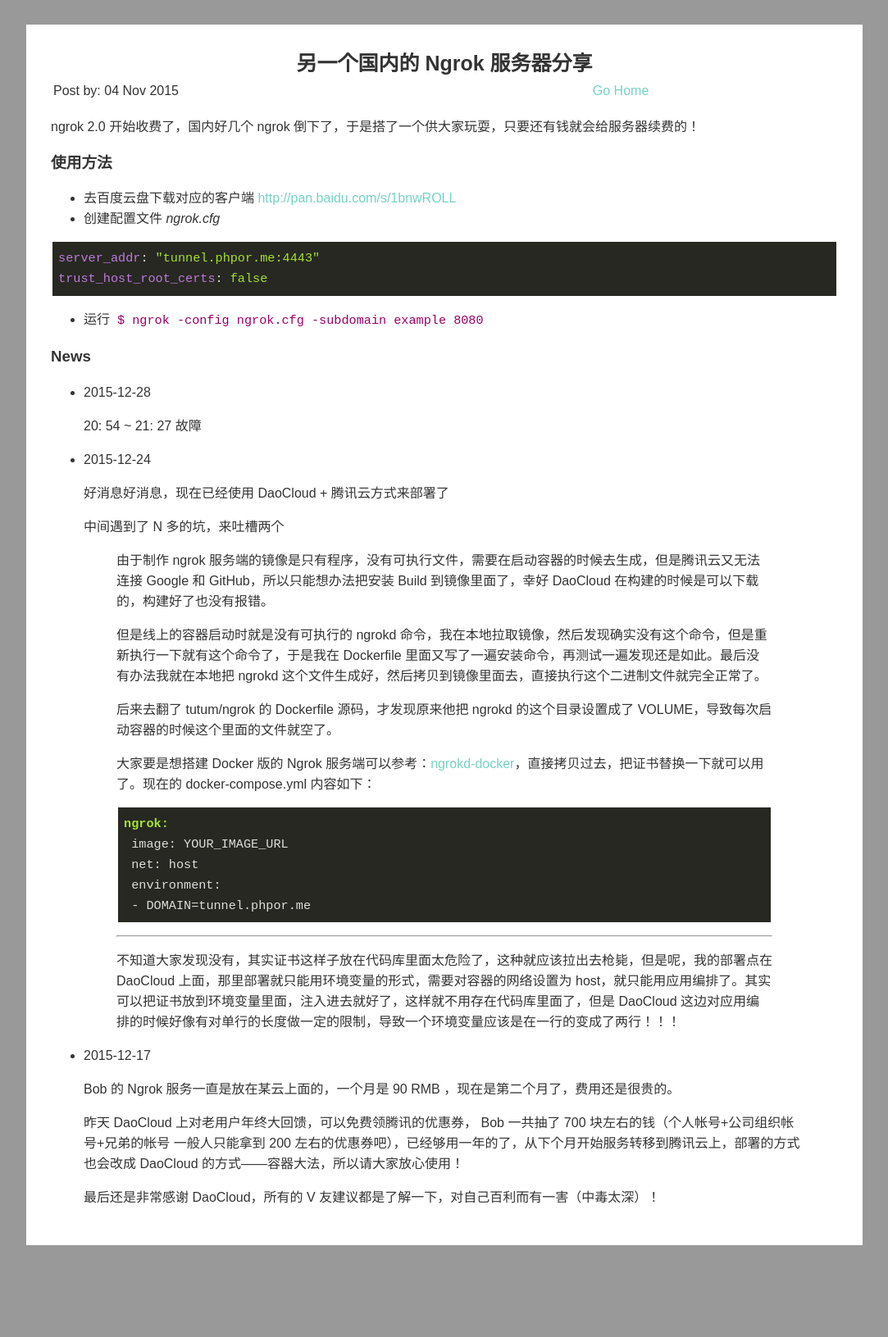
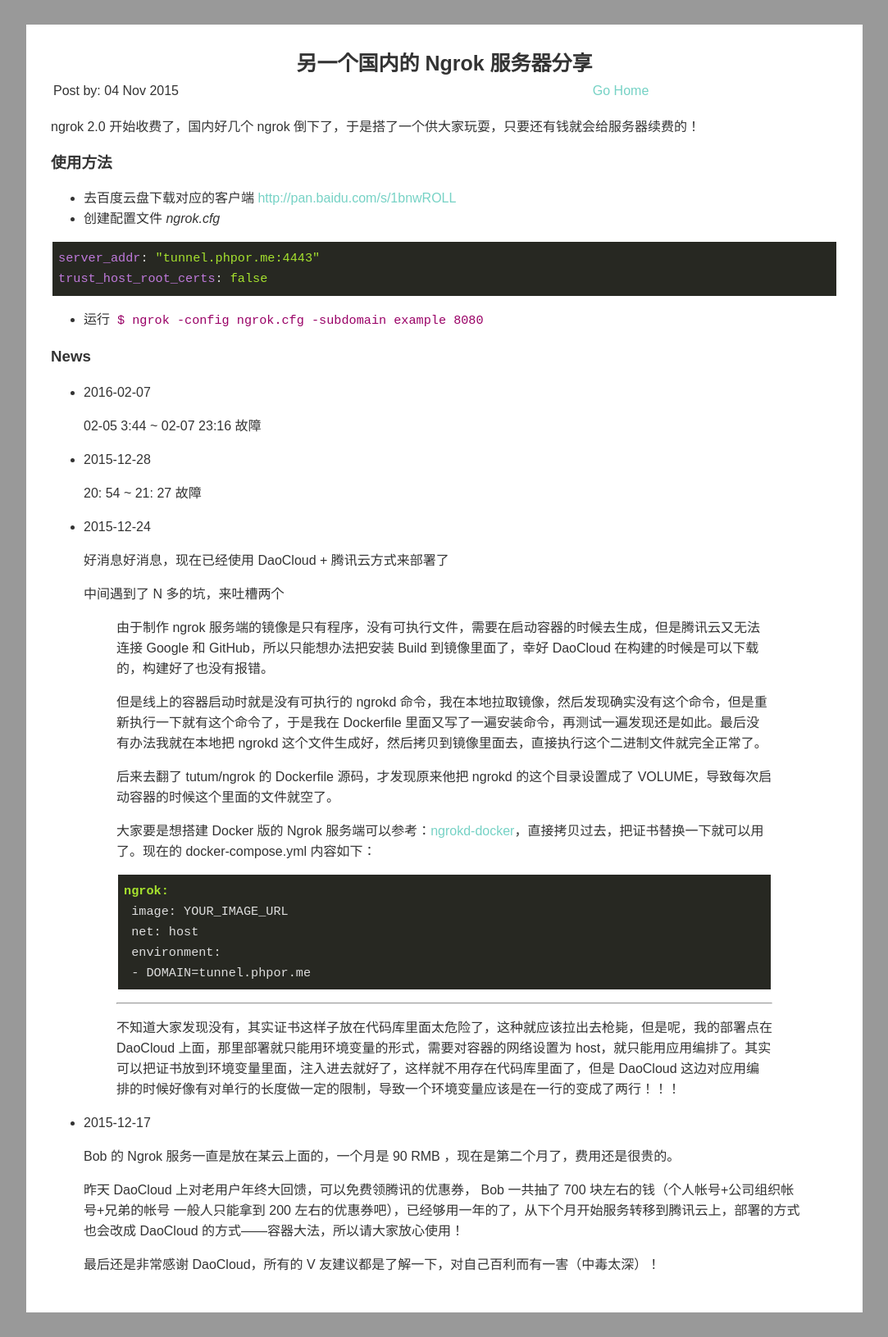
Before and after one commit to dcb9/dcb9.github.io, a Jekyll site: the page built from _posts/2015-11-04-share-ngrok.md, in a window 1280 px wide. Shown: the whole page at 82% size, without its empty margins (98-1181 px from the left). Built offline with Jekyll 4.4.1, drawn with Linux system fonts in a browser that asks for light colours; Markdown is read by kramdown in place of the engine named in the settings; comment, search, counter and statistics services are not loaded; before the commit the page ends 1549 px from its top, so only the background shows below that.

Commit message:
add news

```diff
--- a/_posts/2015-11-04-share-ngrok.md
+++ b/_posts/2015-11-04-share-ngrok.md
@@ -19,6 +19,10 @@
 - 运行 `$ ngrok -config ngrok.cfg -subdomain example 8080`
 
 ### News
+
+* 2016-02-07
+
+> 02-05 3:44 ~ 02-07 23:16 故障
 
 * 2015-12-28
 
```
